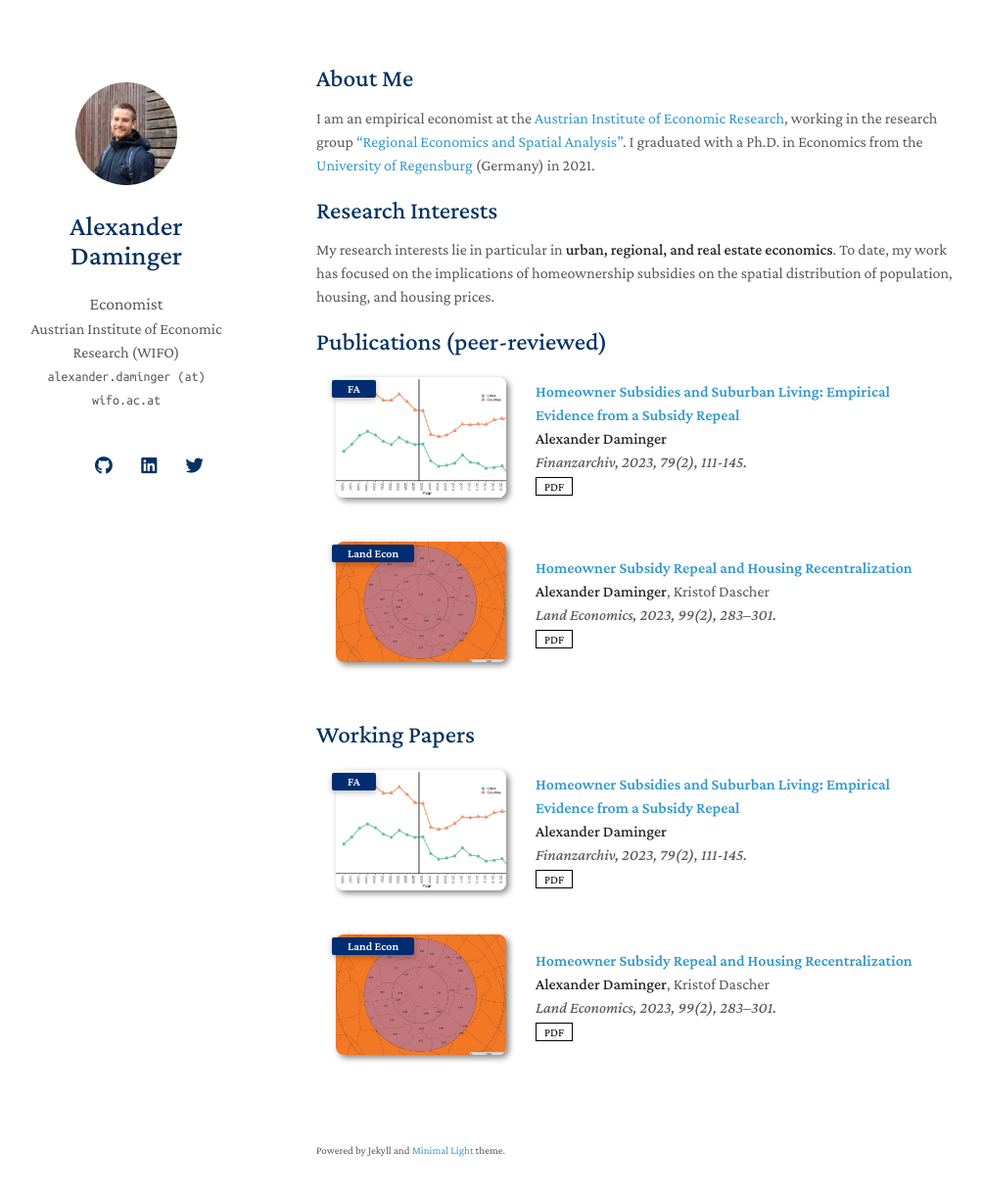
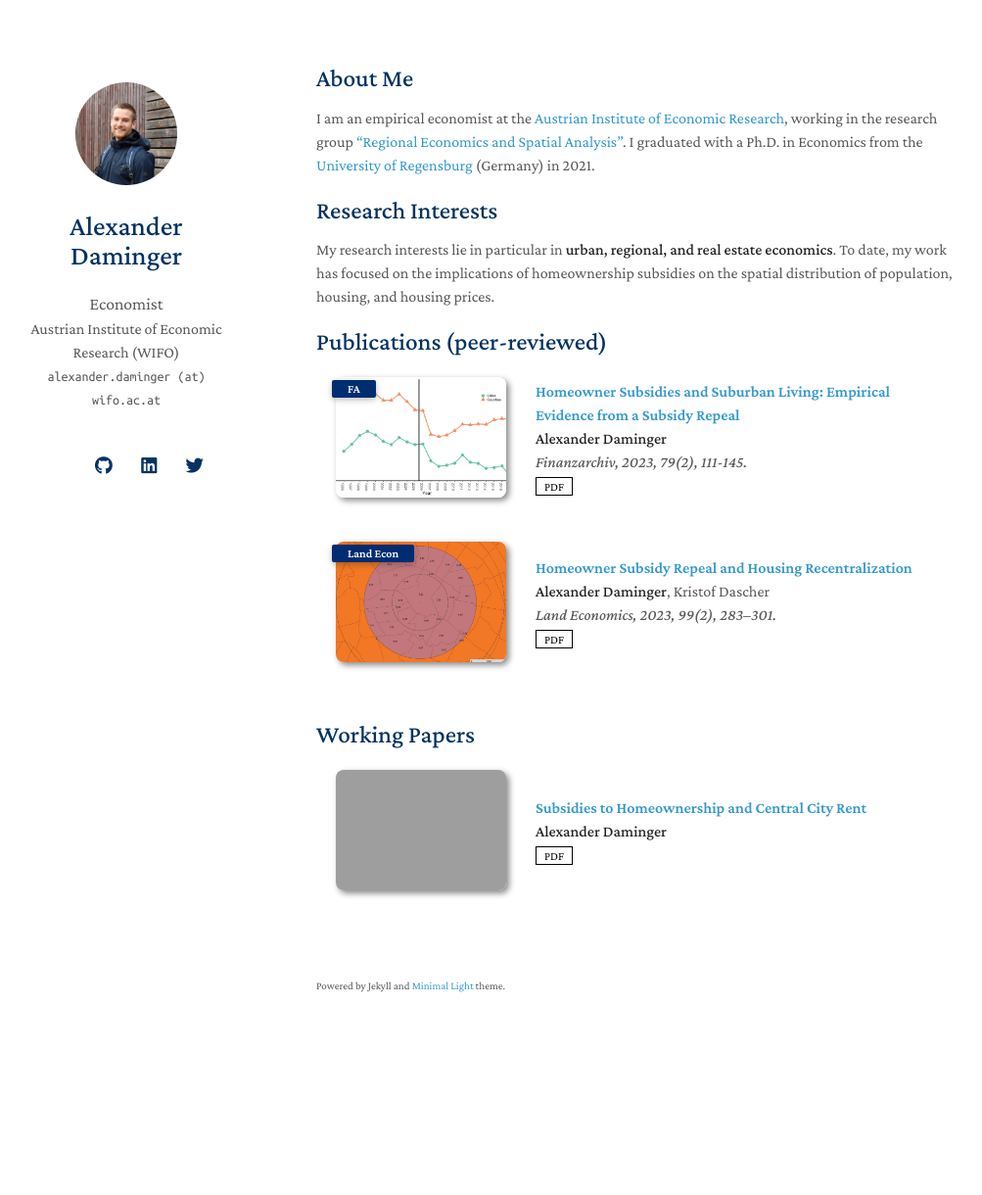
Before and after one commit to alexdaminger/alexdaminger.github.io, a Jekyll site: the page built from index.md, in a window 1280 px wide and 1255 px high. Shown: the top 1220 px of the window at 98% size, without its empty margins (147-1150 px from the left). Built offline with Jekyll 4.4.1, drawn with Linux system fonts in a browser that asks for light colours; nearby versions of some CDN libraries; a style sheet for code colours, icons or effects is not loaded; our own code applies the rules of GitHub Pages for plain Markdown files; grey boxes are pictures that could not be loaded.

Commit message:
Update workingpapers.yml

```diff
--- a/_data/workingpapers.yml
+++ b/_data/workingpapers.yml
@@ -1,25 +1,8 @@
 main:
 
-  - title: "Homeowner Subsidies and Suburban Living: Empirical Evidence from a Subsidy Repeal"
+  - title: "Subsidies to Homeownership and Central City Rent"
     authors: <strong>Alexander Daminger</strong>
-    conference_short: FA
-    conference: Finanzarchiv, 2023, 79(2), 111-145.
-    journal: https://www.mohrsiebeck.com/artikel/homeowner-subsidies-and-suburban-living-empirical-evidence-from-a-subsidy-repeal-101628fa-2023-0005
-    pdf: https://drive.google.com/file/d/11Ox9bIDgJDH5hEC1Z7mATvvcwLB9YnBW/view?usp=share_link
-    image: ./assets/img/baugenehmigung_graph-1.jpg
+    pdf: https://www.uni-regensburg.de/assets/wirtschaftswissenschaften/immobilien-dascher/CentralCityRent.pdf
+    image: ./assets/img/lineplot2-1.jpg
     # code: https://github.com/MrGiovanni/ContinualLearning
     # bibtex: https://bib.yliu.me/MICCAI23.txt
-
-
-
-  - title: "Homeowner Subsidy Repeal and Housing Recentralization"
-    authors: <strong>Alexander Daminger</strong>, Kristof Dascher
-    conference_short: Land Econ
-    conference: Land Economics, 2023, 99(2), 283–301.
-    journal: https://le.uwpress.org/content/99/2/283.abstract
-    pdf: https://www.uni-regensburg.de/assets/wirtschaftswissenschaften/immobilien-dascher/subsidy_repeal.pdf
-    image: ./assets/img/intersection-1.jpg
-    # code: https://github.com/yaoyao-liu/class-incremental-learning/tree/main/mnemonics-training
-    # page: https://class-il.mpi-inf.mpg.de/mnemonics/
-    # bibtex: https://class-il.mpi-inf.mpg.de/mnemonics/
-    # notes: Oral Presentation
```
